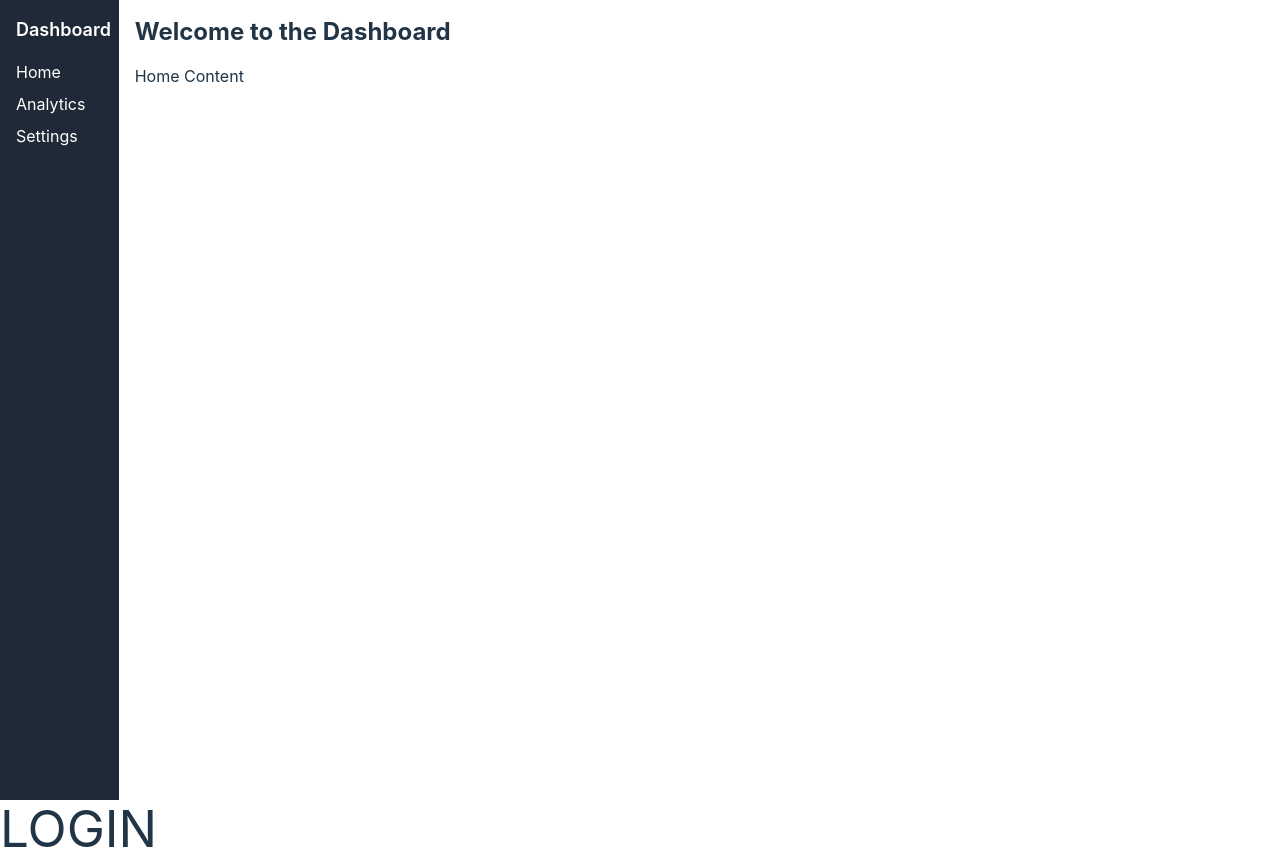
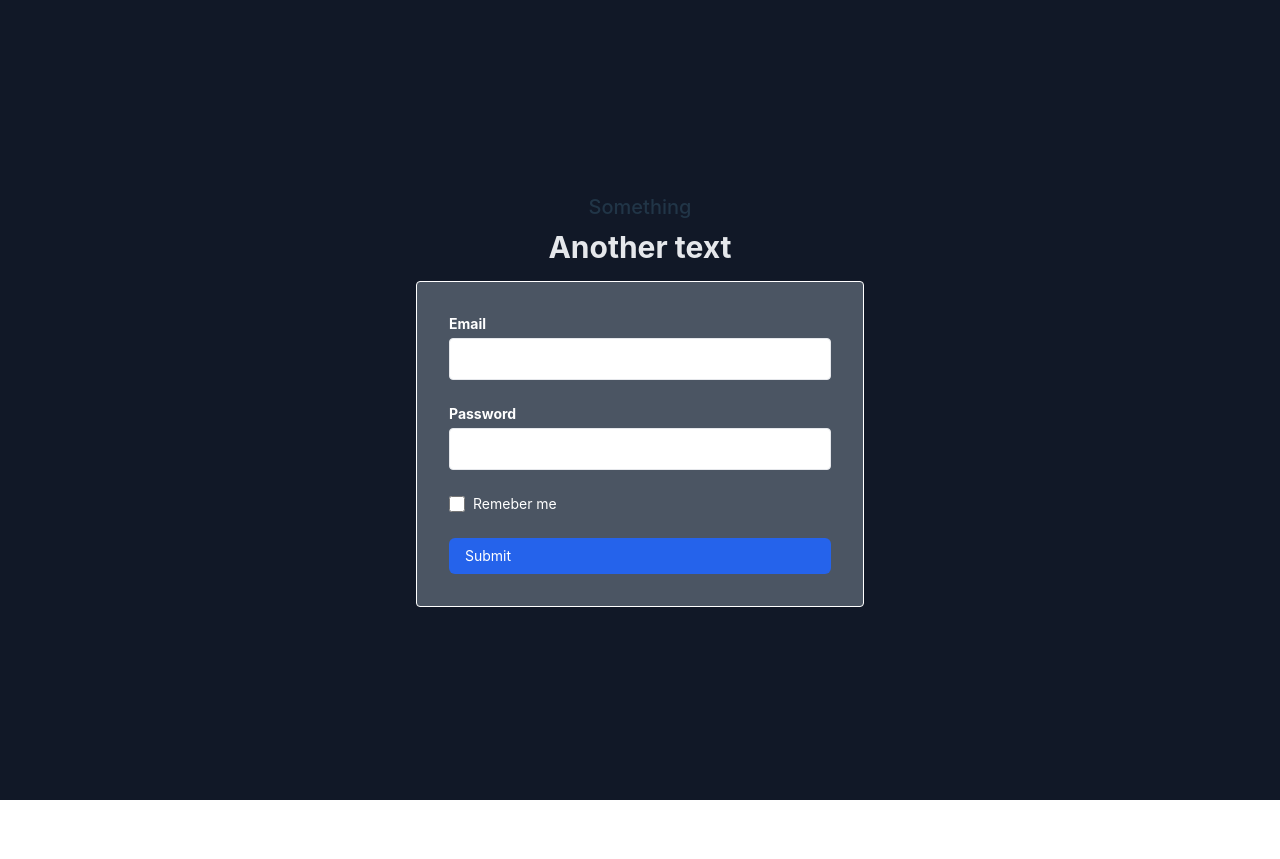
Before and after one commit to wokujr/BlogGolang, a React (Vite) app in the folder frontend/: page /login in a window 1280 px wide. After the commit the page ends 800 px from the top, so only its background shows below. Built offline with nearby package versions, Linux system fonts and the light colour scheme.

Commit message:
fix router with createBrowserRouter aka react-router-dom v6.4? and also add login page

```diff
--- a/frontend/src/App.tsx
+++ b/frontend/src/App.tsx
@@ -1,11 +1,9 @@
-import Dashboard from "./components/Dashboard.tsx";
 import {Outlet} from "react-router"
 
 function App() {
 
     return (
         <>
-            <Dashboard />
             <Outlet />
         </>
     );
--- a/frontend/src/components/Loadable.tsx
+++ /dev/null
@@ -1,5 +0,0 @@
-
-
-export default function Loadable (props: JSX.IntrinsicAttributes) {
-
-}
--- a/frontend/src/index.css
+++ b/frontend/src/index.css
@@ -29,9 +29,6 @@ a:hover {
 
 body {
   margin: 0;
-  display: flex;
-  place-items: center;
-  min-width: 320px;
   min-height: 100vh;
 }
 
--- a/frontend/src/pages/Login.tsx
+++ /dev/null
@@ -1,8 +0,0 @@
-
-export default function Login() {
-    return (
-        <div>
-            <h1> LOGIN </h1>
-        </div>
-    )
-}
--- /dev/null
+++ b/frontend/src/pages/LoginPage.tsx
@@ -0,0 +1,34 @@
+
+export default function LoginPage() {
+    return (
+        <main>
+            <div className="min-h-screen bg-gray-900 flex flex-col justify-center">
+                <div className="max-w-md w-full mx-auto">
+                    <div className="text-center font-medium text-xl"> Something</div>
+                    <div className="text-3xl font-bold text-gray-200 mt-2 text-center">Another text</div>
+                </div>
+                <div className="max-w-md w-full mx-auto mt-4 bg-gray-600 p-8 border border-white rounded">
+                    <form action="" className="space-y-6">
+                        <div>
+                            <label htmlFor="" className="text-sm font-bold text-white block"> Email </label>
+                            <input type="text" className="w-full p-2 border border-gray-200 rounded mt-1"/>
+                        </div>
+                        <div>
+                            <label htmlFor="" className="text-sm font-bold text-white block"> Password </label>
+                            <input type="password" className="w-full p-2 border border-gray-200 rounded mt-1"/>
+                        </div>
+                        <div className="flex items-center justify-between">
+                            <div className="flex items-center">
+                                <input type="checkbox" className="h-4 w-4 text-blue-500 rounded"/>
+                                <label htmlFor="" className="ml-2 text-sm text-white"> Remeber me </label>
+                            </div>
+                        </div>
+                        <div>
+                            <div className="button w-full py-2 px-4 bg-blue-600 hover:bg-blue-700 rounded-md text-white text-sm"> Submit </div>
+                        </div>
+                    </form>
+                </div>
+            </div>
+        </main>
+    )
+}
--- a/frontend/src/routes/AppRoute.tsx
+++ b/frontend/src/routes/AppRoute.tsx
@@ -2,7 +2,7 @@ import {createBrowserRouter} from "react-router-dom"
 import App from "../App.tsx";
 import Dashboard from "../components/Dashboard.tsx";
 import User from "../pages/User.tsx";
-import Login from "../pages/Login.tsx";
+import LoginPage from "../pages/LoginPage.tsx";
 
 export const router = createBrowserRouter([
     {
@@ -11,7 +11,7 @@ export const router = createBrowserRouter([
         children: [
             {path:"dashboard", element:<Dashboard />},
             {path:"user", element:<User />},
-            {path:"login", element:<Login />},
+            {path:"login", element:<LoginPage />},
         ]
     }
 ])
```
